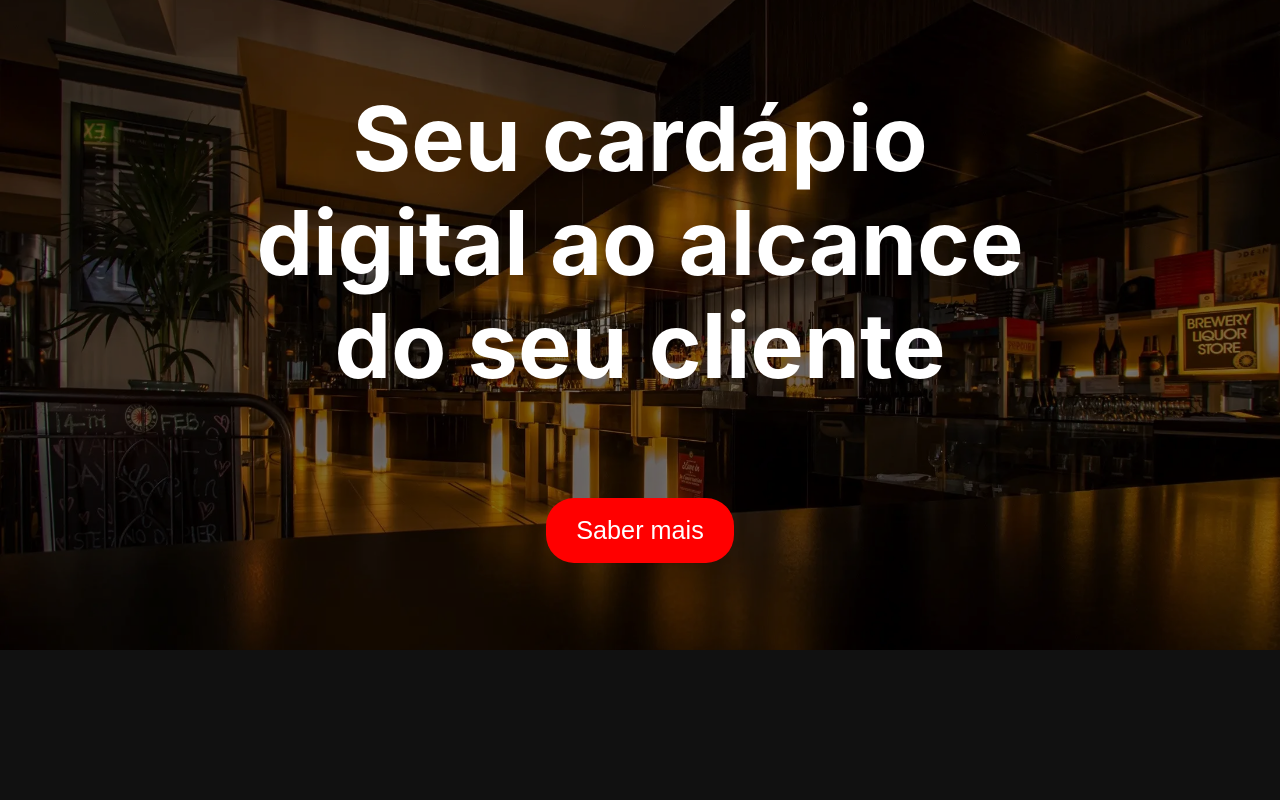
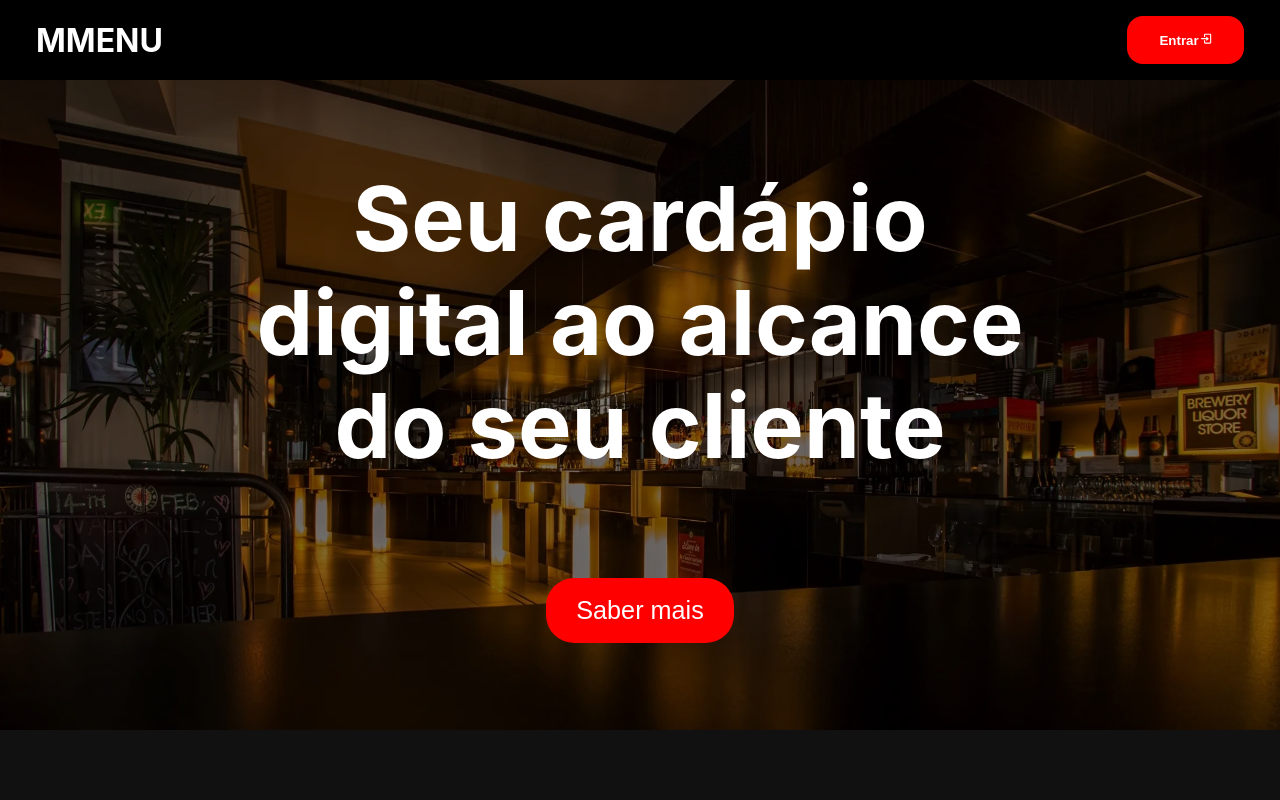
Before and after one commit to OThyagoCarvalho/mon-menu, a Next.js app: page / in a window 1280 px wide. Shown: the top 800 px of the page. Built offline with nearby package versions, Linux system fonts and the light colour scheme; no server answers.

Commit message:
feat: add header bar to landing page
renders conditionally based on whether user is logged in or not

```diff
--- /dev/null
+++ b/components/landingPage/headerBar/HeaderBar.module.scss
@@ -0,0 +1,41 @@
+.headerContainer {
+  height: 5rem;
+  display: flex;
+  align-items: center;
+  background-color: black;
+  color: white;
+}
+
+.maxContentContainer {
+  width: 100%;
+  height: 100%;
+  max-width: 1240px;
+  margin: 0 auto;
+  padding: 0 1rem;
+}
+
+.headerContentContainer {
+  width: 100%;
+  height: 100%;
+  display: flex;
+  justify-content: space-between;
+  align-items: center;
+}
+
+.signInOutButton {
+  padding: 1rem 2rem;
+  border: none;
+  color: white;
+  font-weight: bold;
+  background-color: red;
+  border-radius: 1rem;
+}
+
+.signInOutButton:hover {
+  cursor: pointer;
+  filter: brightness(0.8);
+}
+
+.signInOutButton + .signInOutButton {
+  margin-left: 1rem;
+}
--- /dev/null
+++ b/components/landingPage/headerBar/HeaderBar.tsx
@@ -0,0 +1,54 @@
+import { useSession, signIn, signOut } from 'next-auth/react';
+import styles from './HeaderBar.module.scss';
+import { BiLogIn, BiLogOut } from 'react-icons/bi';
+import Link from 'next/link';
+
+export default function HeaderBar() {
+    const { data: session } = useSession();
+
+    return (
+        <header className={styles.headerContainer}>
+            {!session ? (
+                <div className={styles.maxContentContainer}>
+                    <div className={styles.headerContentContainer}>
+                        <h1> MMENU</h1>
+                        <Link href="/authentication/login">
+                            <button
+                                className={styles.signInOutButton}
+                            >
+                                Entrar
+                                <span>
+                                    <BiLogIn />
+                                </span>
+                            </button>
+                        </Link>
+                    </div>
+                </div>
+            ) : (
+                <div className={styles.maxContentContainer}>
+                    <div className={styles.headerContentContainer}>
+                        <h1> MMENU</h1>
+                        <div>
+                            <button
+                                className={styles.signInOutButton}
+                                type="button"
+                            >
+                                <Link href="/dashboard/1">Dashboard</Link>
+                            </button>
+
+                            <button
+                                className={styles.signInOutButton}
+                                onClick={() => signOut()}
+                            >
+                                Sair
+                                <span>
+                                    <BiLogOut />
+                                </span>
+                            </button>
+                        </div>
+                    </div>
+                </div>
+            )}
+        </header>
+    );
+}
--- a/pages/index.tsx
+++ b/pages/index.tsx
@@ -2,6 +2,7 @@ import type { NextPage } from 'next';
 import Head from 'next/head';
 import BePremium from '../components/landingPage/bePremium/BePremium';
 import Footer from '../components/landingPage/footer/Footer';
+import HeaderBar from '../components/landingPage/headerBar/HeaderBar';
 
 import Hero from '../components/landingPage/hero/Hero';
 import Steps from '../components/landingPage/steps/Steps';
@@ -10,6 +11,7 @@ import Why from '../components/landingPage/why/Why';
 const Home: NextPage = () => {
     return (
         <>
+            <HeaderBar />
             <Hero />
             <Steps />
             <BePremium />
```
